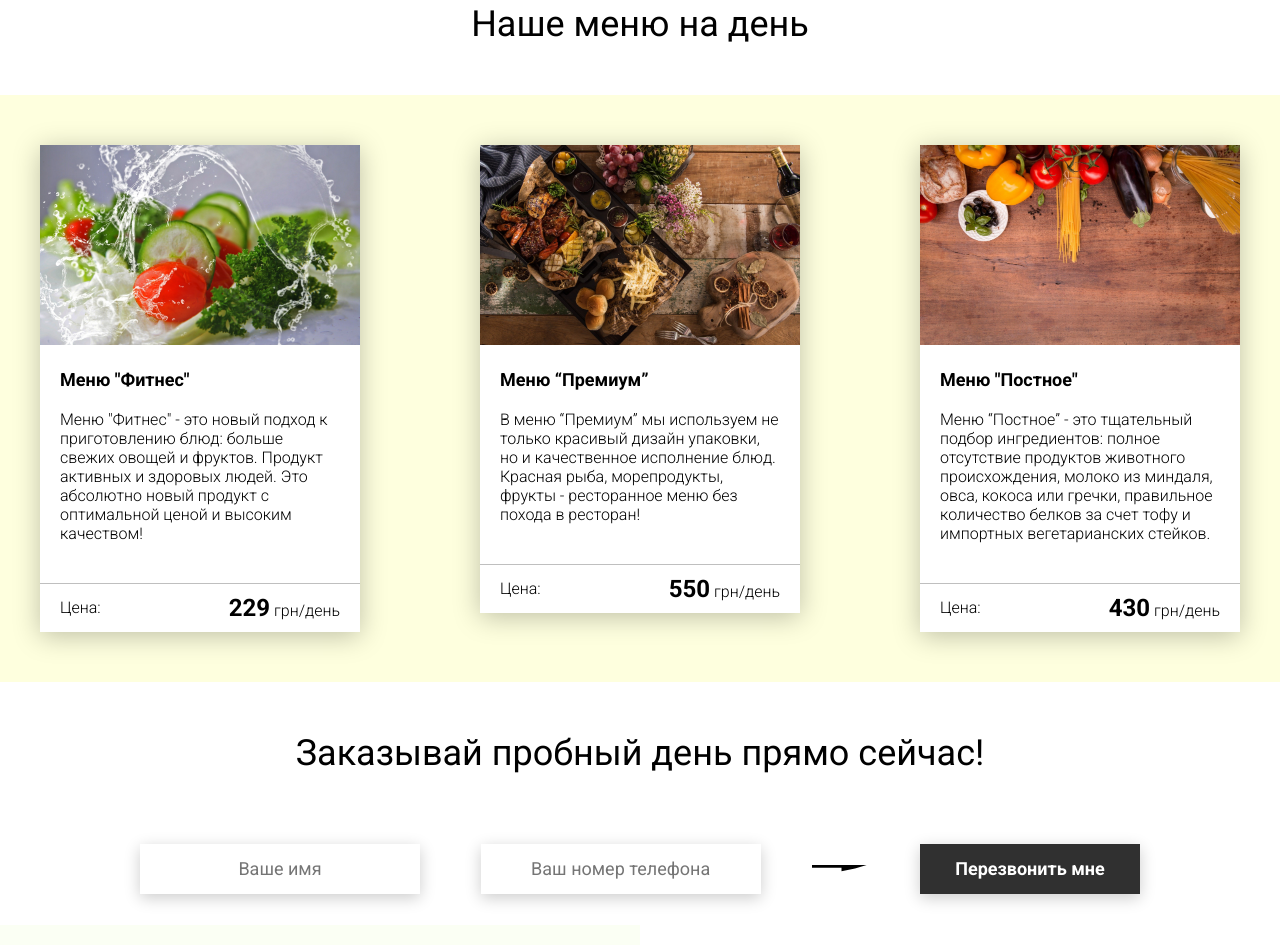
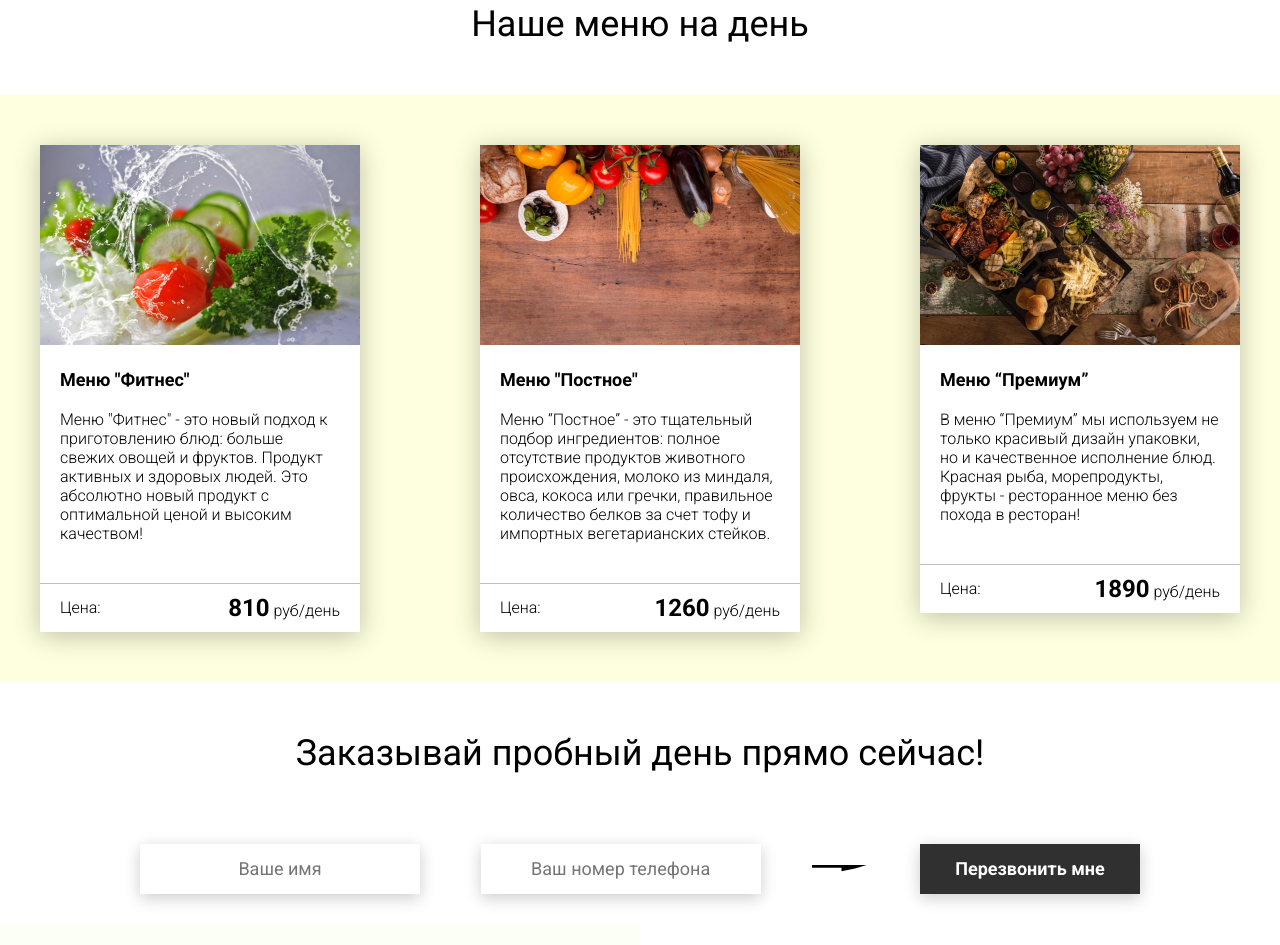
Before and after one commit to lihtt/js-lessons, a plain HTML site: page js-practice/Food project/index.html in a window 1280 px wide. Shown: the part 2551-3496 px from the top of the page. Drawn offline with Linux system fonts and the light colour scheme.

Commit message:
work with classes in the project

```diff
--- a/js-practice/Food project/index.html
+++ b/js-practice/Food project/index.html
@@ -185,36 +185,7 @@
 
         <div class="menu__field">
             <div class="container">
-                <div class="menu__item">
-                    <img src="img/tabs/vegy.jpg" alt="vegy">
-                    <h3 class="menu__item-subtitle">Меню "Фитнес"</h3>
-                    <div class="menu__item-descr">Меню "Фитнес" - это новый подход к приготовлению блюд: больше свежих овощей и фруктов. Продукт активных и здоровых людей. Это абсолютно новый продукт с оптимальной ценой и высоким качеством!</div>
-                    <div class="menu__item-divider"></div>
-                    <div class="menu__item-price">
-                        <div class="menu__item-cost">Цена:</div>
-                        <div class="menu__item-total"><span>229</span> грн/день</div>
-                    </div>
-                </div>
-                <div class="menu__item">
-                    <img src="img/tabs/elite.jpg" alt="elite">
-                    <h3 class="menu__item-subtitle">Меню “Премиум”</h3>
-                    <div class="menu__item-descr">В меню “Премиум” мы используем не только красивый дизайн упаковки, но и качественное исполнение блюд. Красная рыба, морепродукты, фрукты - ресторанное меню без похода в ресторан!</div>
-                    <div class="menu__item-divider"></div>
-                    <div class="menu__item-price">
-                        <div class="menu__item-cost">Цена:</div>
-                        <div class="menu__item-total"><span>550</span> грн/день</div>
-                    </div>
-                </div>
-                <div class="menu__item">
-                    <img src="img/tabs/post.jpg" alt="post">
-                    <h3 class="menu__item-subtitle">Меню "Постное"</h3>
-                    <div class="menu__item-descr">Меню “Постное” - это тщательный подбор ингредиентов: полное отсутствие продуктов животного происхождения, молоко из миндаля, овса, кокоса или гречки, правильное количество белков за счет тофу и импортных вегетарианских стейков. </div>
-                    <div class="menu__item-divider"></div>
-                    <div class="menu__item-price">
-                        <div class="menu__item-cost">Цена:</div>
-                        <div class="menu__item-total"><span>430</span> грн/день</div>
-                    </div>
-                </div>
+
             </div>
         </div>
     </div>
--- a/js-practice/Food project/js/script.js
+++ b/js-practice/Food project/js/script.js
@@ -141,7 +141,7 @@ window.addEventListener('DOMContentLoaded', () => {
         }
     });
 
-    const modalTimerId = setTimeout(openModal, 5000);
+    // const modalTimerId = setTimeout(openModal, 5000);
 
     function showModalByScroll () {
         if (window.pageYOffset + document.documentElement.clientHeight >= document.documentElement.scrollHeight -1) {
@@ -151,4 +151,68 @@ window.addEventListener('DOMContentLoaded', () => {
     }
 
     window.addEventListener('scroll', showModalByScroll);
+
+    // Используем классы для карточек
+
+    class MenuCard {
+        constructor(src, alt, title, descr, price, parentSelector) {
+            this.src = src;
+            this.alt = alt;
+            this.title = title;
+            this.descr = descr;
+            this.price = price;
+            this.parent = document.querySelector(parentSelector);
+            this.transfer = 90;
+            this.changeToUSD();
+        }
+
+        changeToUSD() {
+            this.price = this.price * this.transfer;
+        }
+
+        render() {
+            const element = document.createElement('div');
+            element.innerHTML = `
+                <div class="menu__item">
+                    <img src=${this.src} alt=${this.alt}>
+                    <h3 class="menu__item-subtitle">${this.title}</h3>
+                    <div class="menu__item-descr">${this.descr}</div>
+                    <div class="menu__item-divider"></div>
+                    <div class="menu__item-price">
+                        <div class="menu__item-cost">Цена:</div>
+                        <div class="menu__item-total"><span>${this.price}</span> руб/день</div>
+                    </div>
+                </div>
+            `;
+            this.parent.append(element);
+        }
+    }
+
+    new MenuCard(
+        "img/tabs/vegy.jpg",
+        "vegy",
+        'Меню "Фитнес"',
+        'Меню "Фитнес" - это новый подход к приготовлению блюд: больше свежих овощей и фруктов. Продукт активных и здоровых людей. Это абсолютно новый продукт с оптимальной ценой и высоким качеством!',
+        9,
+        ".menu .container"
+    ).render();
+
+    new MenuCard(
+        "img/tabs/post.jpg",
+        "post",
+        'Меню "Постное"',
+        'Меню “Постное” - это тщательный подбор ингредиентов: полное отсутствие продуктов животного происхождения, молоко из миндаля, овса, кокоса или гречки, правильное количество белков за счет тофу и импортных вегетарианских стейков.',
+        14,
+        ".menu .container"
+    ).render();
+
+    new MenuCard(
+        "img/tabs/elite.jpg",
+        "elite",
+        'Меню “Премиум”',
+        'В меню “Премиум” мы используем не только красивый дизайн упаковки, но и качественное исполнение блюд. Красная рыба, морепродукты, фрукты - ресторанное меню без похода в ресторан!',
+        21,
+        ".menu .container"
+    ).render();
+
 });
```
